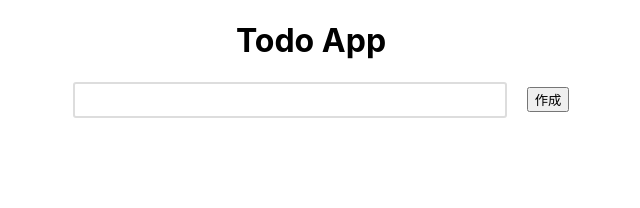
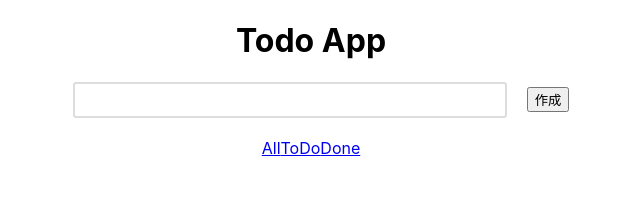
Before and after one commit to kisukeyas/react-todo, a React (Create React App) app: page / in a window 1280 px wide. Shown: the top 208 px of the page, without its empty margins (329-969 px from the left). Built offline with nearby package versions, Linux system fonts and the light colour scheme.

Commit message:
2022/10/5

```diff
--- a/src/todo/Todo.jsx
+++ b/src/todo/Todo.jsx
@@ -12,15 +12,41 @@ function Todo() {
         setItem([...item, { text, done: false }])
     }
 
+    const [filter, setFilter] = useState('ALL');
+
+    const handleFilter = value => setFilter(value);
+
+    const displayItem = item.filter(item => {
+            if (filter === 'ALL') return true;
+            if (filter === 'TODO') return !item.done;
+            if (filter === 'ALL') return item.done;
+        });
+
     return (
         <div className='container'>
+
             <h1>Todo App</h1>
             <Input onAdd={handleAdd}/>
-            {item.map((item, index) => (
+            <Filter changeFilter={handleFilter}/>
+            {displayItem.map((item, index) => (
                 <Item item={item} index={index} deleteItem={handleDelete}/>
             ))}
         </div>
     )
+}
+
+function Filter({changeFilter}) {
+    const handleFilter = (e) => {
+        changeFilter(e)
+    }
+
+    return (
+        <nav>
+            <a href="#" onClick={() => handleFilter('ALL')}>All</a>
+            <a href="#" onClick={() => handleFilter('TODO')}>ToDo</a>
+            <a href="#" onClick={() => handleFilter('DONE')}>Done</a>
+        </nav>
+    );
 }
 
 function Input({onAdd}) {
```
